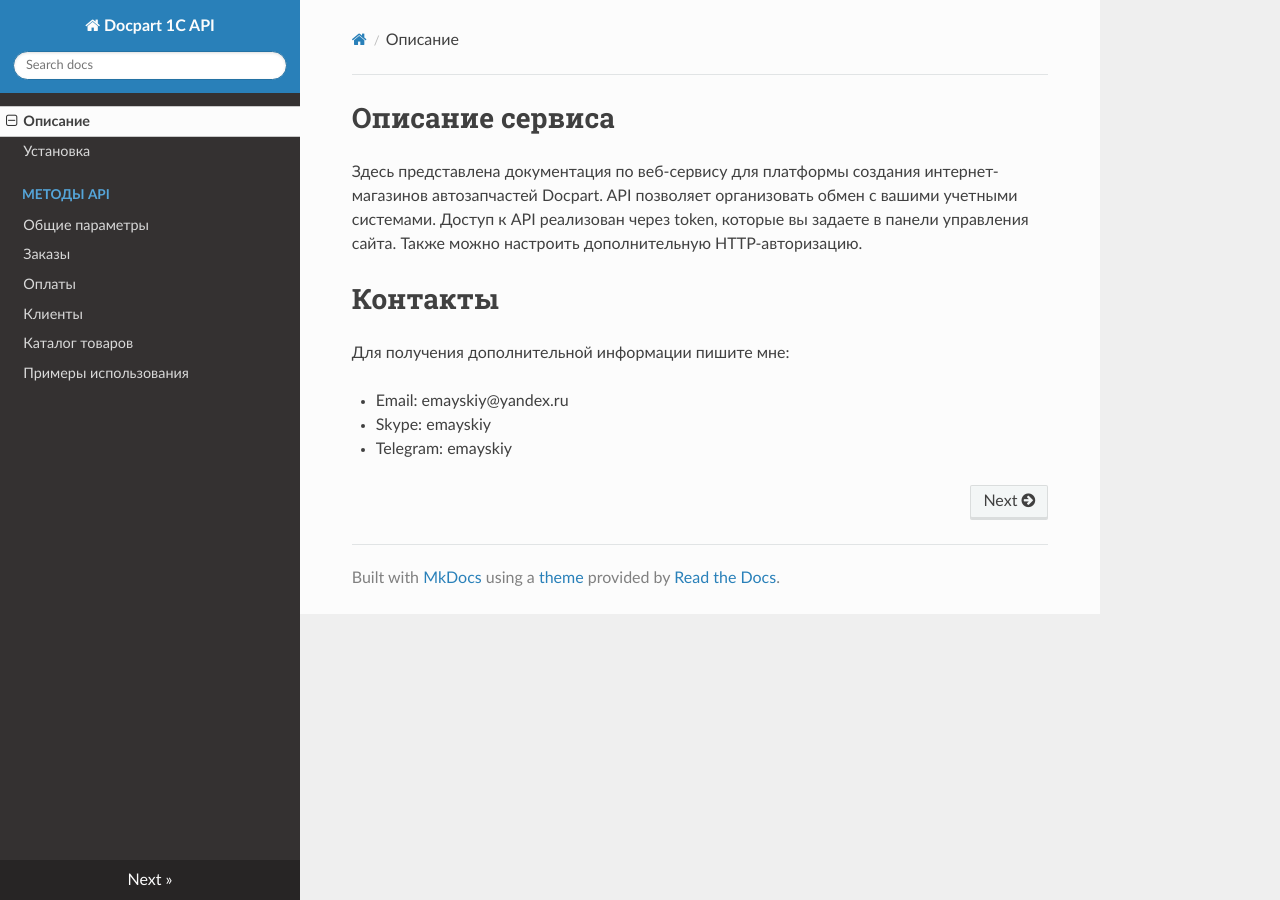
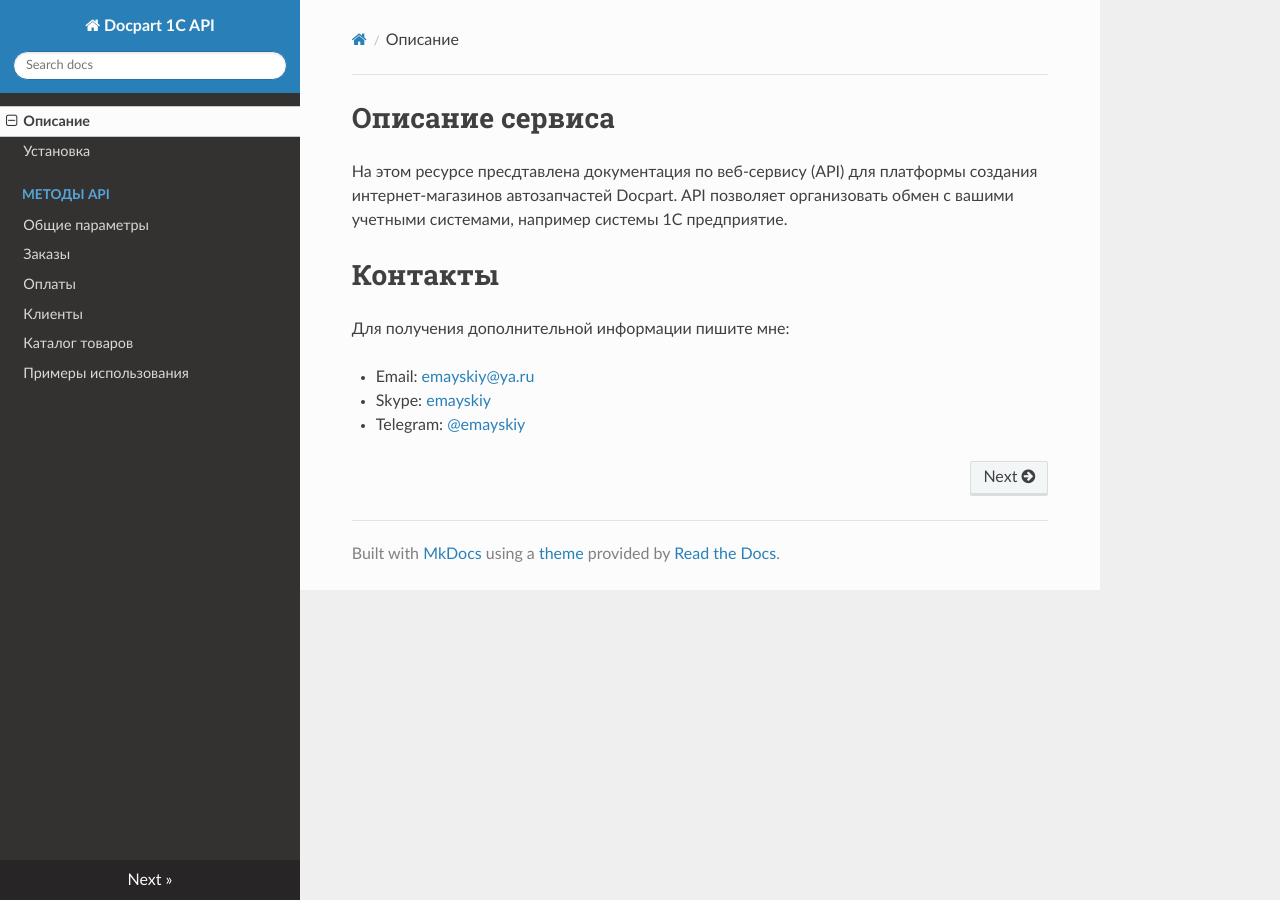
Before and after one commit to emayskiy/Docpart_1C_API_WIKI, an MkDocs documentation site: the page built from docs/index.md, in a window 1280 px wide. Built offline with MkDocs 1.6.1, drawn with Linux system fonts in a browser that asks for light colours; nearby versions of some CDN libraries.

Commit message:
Update index.md

```diff
--- a/docs/index.md
+++ b/docs/index.md
@@ -1,13 +1,12 @@
 # Описание сервиса
 
-Здесь представлена документация по веб-сервису для платформы создания интернет-магазинов автозапчастей Docpart.
-API позволяет организовать обмен с вашими учетными системами.
-Доступ к API реализован через token, которые вы задаете в панели управления сайта. Также можно настроить дополнительную HTTP-авторизацию.
+На этом ресурсе пресдтавлена документация по веб-сервису (API) для платформы создания интернет-магазинов автозапчастей Docpart.
+API позволяет организовать обмен с вашими учетными системами, например системы 1С предприятие.
 
 
 # Контакты
 Для получения дополнительной информации пишите мне:
 
-- Email: emayskiy@yandex.ru
-- Skype: emayskiy
-- Telegram: emayskiy
+- Email: [emayskiy@ya.ru](mailto:emayskiy@ya.ru)
+- Skype: [emayskiy](skype:username?chat)
+- Telegram: [@emayskiy](https://t.me/emayskiy)
```
